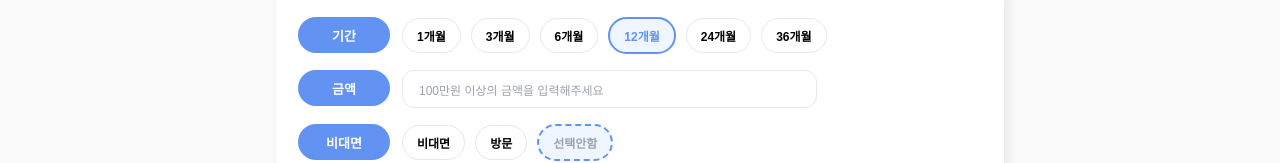
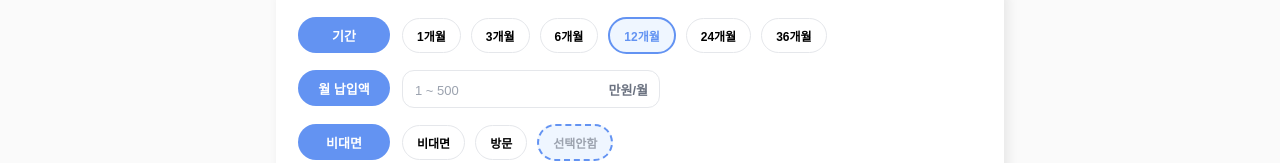
Before and after one commit to wave-rec/MoA, a Vue app in the folder frontend/: page /recommend in a window 1280 px wide. Both pictures are taken after a click on the button "적금". Shown: the part 476-639 px from the top of the page. Built offline with nearby package versions, Linux system fonts and the light colour scheme; no server answers; a web font is replaced by a local one.

Commit message:
#76 [fix]: 적금 계산 방식 수정

```diff
--- a/frontend/src/views/RecommendView.vue
+++ b/frontend/src/views/RecommendView.vue
@@ -57,18 +57,15 @@
     <!-- 카드 2: 조건 -->
     <section class="card card-filter">
       <!-- 매칭 상품 개수 표시 -->
-      <div v-if="matchingCount !== null && targetAmount >= 1000000" class="match-info">
+      <div v-if="matchingCount !== null && targetAmount >= 100000" class="match-info">
         <span v-if="countLoading" class="match-loading">
           <span class="spinner-small"></span> 확인 중...
         </span>
         <span v-else-if="matchingCount > 0" class="match-success">
           ✓ 현재 조건에 맞는 상품 <strong>{{ matchingCount }}개</strong>
         </span>
-        <span v-else class="match-warning">
-          ⚠️ 조건에 맞는 상품이 없습니다. 다른 조건을 선택해보세요.
-        </span>
+        <span v-else class="match-warning"> ⚠️ 조건에 맞는 상품이 없습니다. </span>
       </div>
-
       <!-- 기간 -->
       <div class="row">
         <div class="label">기간</div>
@@ -86,17 +83,43 @@
         </div>
       </div>
 
-      <!-- 금액 -->
+      <!-- 예금일 때 -->
+      <div v-if="type === 'deposit'">
         <div class="row">
-        <div class="label">금액</div>
+          <div class="label">입금 금액</div>
           <div class="control">
+            <div class="input-group">
               <input
                 class="input"
                 type="text"
-            v-model="amountDisplay"
-            @input="updateAmount"
-            placeholder="100만원 이상의 금액을 입력해주세요"
+                :value="depositAmountDisplay"
+                @input="updateDepositAmount"
+                placeholder="10 ~ 10000"
               />
+              <span class="input-unit">만원</span>
+            </div>
+            <p v-if="depositAmountError" class="error-text">{{ depositAmountError }}</p>
+          </div>
+        </div>
+      </div>
+
+      <!-- 적금일 때 -->
+      <div v-else>
+        <div class="row">
+          <div class="label">월 납입액</div>
+          <div class="control">
+            <div class="input-group">
+              <input
+                class="input"
+                type="text"
+                :value="savingsMonthlyDisplay"
+                @input="updateSavingsMonthly"
+                placeholder="1 ~ 500"
+              />
+              <span class="input-unit">만원/월</span>
+            </div>
+            <p v-if="savingsMonthlyError" class="error-text">{{ savingsMonthlyError }}</p>
+          </div>
         </div>
       </div>
 
@@ -266,13 +289,29 @@ import { useAuthStore } from '@/stores/auth'
 const router = useRouter()
 const authStore = useAuthStore()
 
+let debounceTimer = null
+
 const type = ref('deposit')
-const targetAmount = ref(0)
 const targetMonths = ref(12)
-const amountDisplay = ref('')
+
+const depositAmount = ref(0)
+const depositAmountDisplay = ref('')
+
+const savingsMonthly = ref(0)
+const savingsMonthlyDisplay = ref('')
+
+const targetAmount = computed(() => {
+  if (type.value === 'deposit') {
+    return depositAmount.value
+  } else {
+    return savingsMonthly.value * targetMonths.value
+  }
+})
+
+const depositAmountError = ref('')
+const savingsMonthlyError = ref('')
 
 const monthOptions = [1, 3, 6, 12, 24, 36]
-
 const results = ref([])
 const loading = ref(false)
 const error = ref('')
@@ -292,9 +331,27 @@ const selectedBank = ref('')
 const showAllBanks = ref(false)
 const isLogged = computed(() => !!authStore.user && !!authStore.accessToken)
 
+// 예금 예상 만기액 (평균 3% 기준)
+const estimatedDepositAmount = computed(() => {
+  if (depositAmount.value < 100000) return 0
+  const interest = depositAmount.value * 0.03 * (targetMonths.value / 12)
+  return Math.round(depositAmount.value + interest)
+})
+
+// 적금 예상 만기액 (평균 3% 기준)
+const estimatedSavingsAmount = computed(() => {
+  if (savingsMonthly.value < 10000) return 0
+  const monthly = savingsMonthly.value
+  const months = targetMonths.value
+  const totalPrincipal = monthly * months
+  const interest = monthly * ((months * (months + 1)) / 2) * (0.03 / 12)
+  return Math.round(totalPrincipal + interest)
+})
+
 const userName = computed(() => {
   return authStore.user?.name || '고객'
 })
+
 const welcomeMessage = computed(() => {
   if (isLogged.value) {
     return '고객님을 위한 맞춤형 분석 결과입니다.'
@@ -309,10 +366,16 @@ const displayBanks = computed(() => banks.value.slice(0, 5))
 const productLabel = computed(() => (type.value === 'deposit' ? '예금' : '적금'))
 
 const checkMatchingCount = async () => {
-  if (targetAmount.value < 1000000) {
-    alert('100만원 이상의 금액을 입력해주세요.')
+  if (type.value === 'deposit') {
+    if (depositAmount.value < 100000) {
       matchingCount.value = null
       return
+    }
+  } else {
+    if (savingsMonthly.value < 10000) {
+      matchingCount.value = null
+      return
+    }
   }
 
   countLoading.value = true
@@ -338,22 +401,34 @@ const checkMatchingCount = async () => {
 }
 
 watch(type, () => {
+  if (debounceTimer) {
+    clearTimeout(debounceTimer)
+    debounceTimer = null
+  }
+
   selectedBank.value = ''
   isNonFaceToFace.value = null
   isDepositProtected.value = null
   showAllBanks.value = false
   targetMonths.value = 12
 
-  targetAmount.value = 0
-  amountDisplay.value = ''
+  depositAmount.value = 0
+  depositAmountDisplay.value = ''
+
+  savingsMonthly.value = 0
+  savingsMonthlyDisplay.value = ''
 
   results.value = []
   searched.value = false
   matchingCount.value = null
   error.value = ''
+  depositAmountError.value = ''
+  savingsMonthlyError.value = ''
+})
 
-  if (debounceTimer) clearTimeout(debounceTimer)
-})
+const formatAmount = (amount) => {
+  return amount.toString().replace(/\B(?=(\d{3})+(?!\d))/g, ',')
+}
 
 watch([targetMonths, selectedBank, isNonFaceToFace, isDepositProtected], () => {
   if (matchingCount.value !== null) {
@@ -396,40 +471,63 @@ const shortBankName = (name) => {
   return nameMap[name] || name.replace('주식회사 ', '')
 }
 
-const formatNumber = (num) => num.toString().replace(/\B(?=(\d{3})+(?!\d))/g, ',')
-
 const formatRate = (rate) => {
   if (rate === null || rate === undefined) return '-'
   return Number(rate).toFixed(2)
 }
 
-let debounceTimer = null
+//예금 입금 금액 업데이트
+const updateDepositAmount = (e) => {
+  const el = e.target
+  const rawValue = el.value.replace(/[^0-9]/g, '')
+  const numValue = rawValue ? parseInt(rawValue) : 0
 
-const updateAmount = (e) => {
-  const value = e.target.value.replace(/,/g, '')
+  if (numValue > 10000 || rawValue.length > 5) {
+    depositAmountError.value = '⚠️ 최대 1억원(10,000만원)까지 입금 가능합니다.'
+    el.value = depositAmountDisplay.value
+    return
+  }
 
-  if (!isNaN(value) && value !== '') {
-    targetAmount.value = parseInt(value)
-    amountDisplay.value = formatNumber(value)
+  depositAmountError.value = ''
+  depositAmountDisplay.value = rawValue ? rawValue.replace(/\B(?=(\d{3})+(?!\d))/g, ',') : ''
+  depositAmount.value = numValue * 10000
 
-    if (targetAmount.value < 1000000) {
+  if (numValue > 0 && numValue < 10) {
+    depositAmountError.value = '⚠️ 최소 10만원 이상 입력해주세요.'
     matchingCount.value = null
-      if (debounceTimer) clearTimeout(debounceTimer)
-      return
   }
 
   if (debounceTimer) clearTimeout(debounceTimer)
   debounceTimer = setTimeout(() => {
-      checkMatchingCount()
-    }, 500)
-  } else {
-    targetAmount.value = 0
-    amountDisplay.value = ''
+    if (depositAmount.value >= 100000) checkMatchingCount()
+  }, 1500)
+}
+
+//적금 월 납입액 업데이트
+const updateSavingsMonthly = (e) => {
+  const el = e.target
+  const rawValue = el.value.replace(/[^0-9]/g, '')
+  const numValue = rawValue ? parseInt(rawValue) : 0
+
+  if (numValue > 500 || rawValue.length > 3) {
+    savingsMonthlyError.value = '⚠️ 최대 월 500만원까지 납입 가능합니다.'
+    el.value = savingsMonthlyDisplay.value
+    return
+  }
+
+  savingsMonthlyError.value = ''
+  savingsMonthlyDisplay.value = rawValue ? rawValue.replace(/\B(?=(\d{3})+(?!\d))/g, ',') : ''
+  savingsMonthly.value = numValue * 10000
+
+  if (numValue > 0 && numValue < 1) {
+    savingsMonthlyError.value = '⚠️ 최소 월 1만원 이상 입력해주세요.'
     matchingCount.value = null
-    results.value = []
-    searched.value = false
+  }
+
   if (debounceTimer) clearTimeout(debounceTimer)
-  }
+  debounceTimer = setTimeout(() => {
+    if (savingsMonthly.value >= 10000) checkMatchingCount()
+  }, 1500)
 }
 
 const applySorting = () => {
@@ -446,11 +544,14 @@ const applySorting = () => {
 }
 
 const goToDetail = (productId) => {
+  const amountToSend = type.value === 'savings' ? savingsMonthly.value : depositAmount.value
+
   router.push({
     path: `/products/${productId}`,
     query: {
-      amount: targetAmount.value,
-      months: targetMonths.value,
+      type: type.value,
+      amount: Math.floor(Number(amountToSend)),
+      months: parseInt(targetMonths.value),
     },
   })
 }
@@ -461,13 +562,31 @@ const recommend = async (isManualSearch = false) => {
     if (matchingCount.value === null) checkMatchingCount()
   }
 
-  try {
-    if (!targetAmount.value || targetAmount.value < 1000000) {
-      if (isManualSearch) error.value = '금액은 100만원 이상부터 가능합니다.'
+  if (type.value === 'deposit') {
+    if (depositAmount.value < 100000) {
+      depositAmountError.value = '⚠️ 한 번에 입금할 금액을 10만원 이상 입력해주세요.'
       results.value = []
       loading.value = false
       return
     }
+  } else {
+    if (savingsMonthly.value < 10000) {
+      savingsMonthlyError.value = '⚠️ 매월 납입 금액을 1만원 이상 입력해주세요.'
+      results.value = []
+      loading.value = false
+      return
+    }
+  }
+
+  try {
+    if (!targetAmount.value || targetAmount.value < 100000) {
+      if (isManualSearch) error.value = '금액을 정확히 입력해주세요.'
+      results.value = []
+      loading.value = false
+      return
+    }
+
+    loading.value = true
 
     const payload = {
       type: type.value,
@@ -802,26 +921,47 @@ const handleImageError = (e) => {
   flex-wrap: wrap;
 }
 
+.input-group {
+  position: relative;
+  display: flex;
+  align-items: center;
+  max-width: 300px;
+}
+
 .input {
   flex: 1;
   height: 36px;
   border-radius: 12px;
   border: 1.5px solid #e5e7eb;
-  padding: 0 16px;
-  margin-right: 165px;
+  padding: 0 45px 0 12px;
+  margin-right: 0;
   font-size: 15px;
   transition: all 0.3s ease;
+  width: 100%;
 }
 
 .input:focus {
   border-color: #6393f2;
   box-shadow: 0 0 0 4px rgba(99, 147, 242, 0.15);
   background-color: #fff;
+  outline: none;
 }
 
 .input::placeholder {
   color: #9ca3af;
-  font-size: 12px;
+  font-size: 13px;
+}
+
+.input-unit {
+  position: absolute;
+  right: 12px;
+  top: 50%;
+  transform: translateY(-50%);
+  font-size: 13px;
+  font-weight: 700;
+  color: #6b7280;
+  pointer-events: none;
+  white-space: nowrap;
 }
 
 .mini {
@@ -912,6 +1052,15 @@ const handleImageError = (e) => {
   margin-top: 10px;
   font-size: 13px;
   font-weight: 600;
+}
+
+.error-text {
+  color: #ef4444;
+  font-size: 12px;
+  font-weight: 600;
+  margin: 6px 0 0 0;
+  padding: 0;
+  width: 100%;
 }
 
 .result-header {
@@ -1123,4 +1272,34 @@ const handleImageError = (e) => {
   font-weight: 500;
   font-family: 'Pretendard', sans-serif;
 }
+
+.estimated-box {
+  background: linear-gradient(135deg, #f0f9ff 0%, #e0f2fe 100%);
+  border: 2px solid #bae6fd;
+  border-radius: 12px;
+  padding: 16px 20px;
+  margin: 16px 0;
+}
+
+.estimated-label {
+  font-size: 13px;
+  font-weight: 700;
+  color: #0284c7;
+  margin-bottom: 8px;
+}
+
+.estimated-value {
+  font-size: 20px;
+  font-weight: 900;
+  color: #0369a1;
+  line-height: 1.4;
+}
+
+.estimated-hint {
+  display: block;
+  font-size: 11px;
+  font-weight: 500;
+  color: #6b7280;
+  margin-top: 4px;
+}
 </style>
```
Lines whose indentation alone changed are shown as unchanged.
